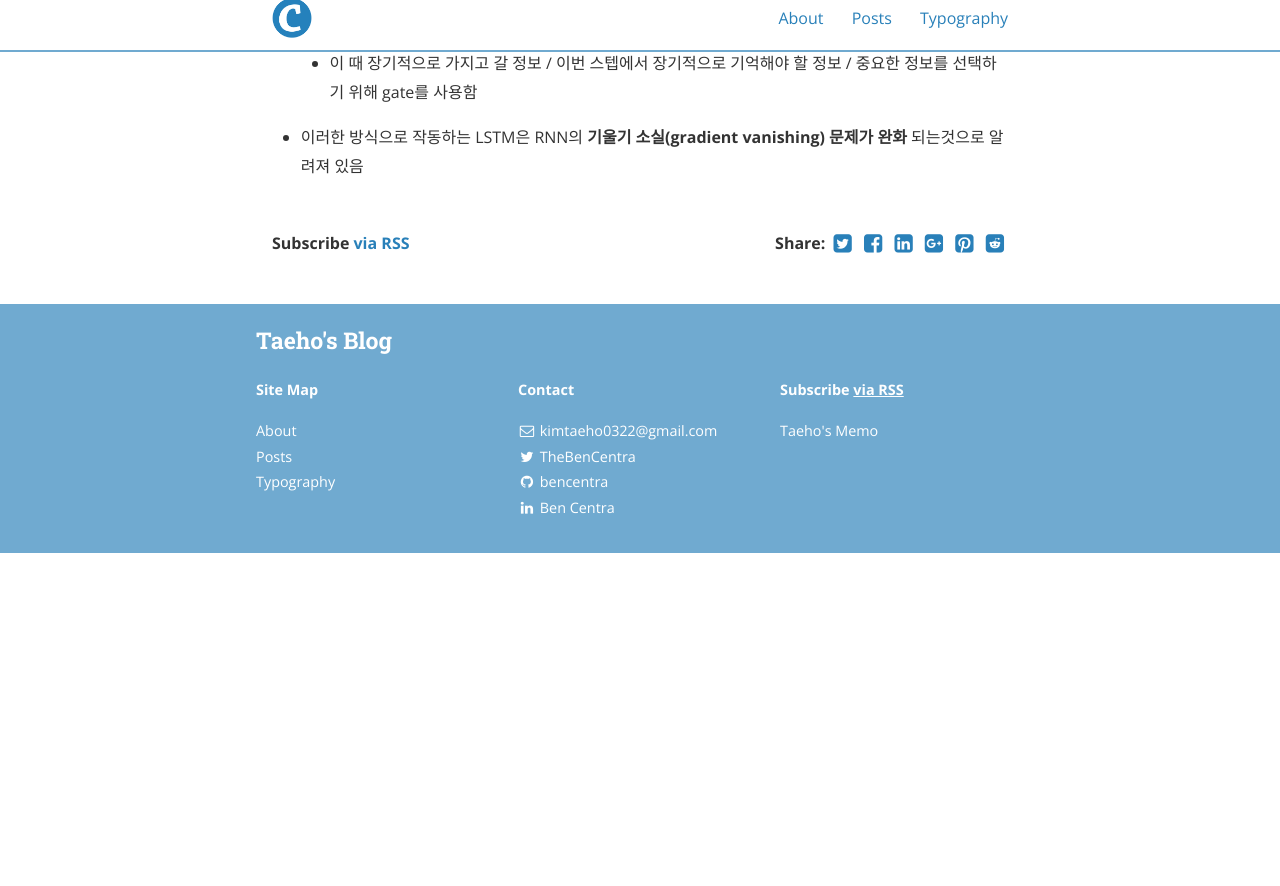
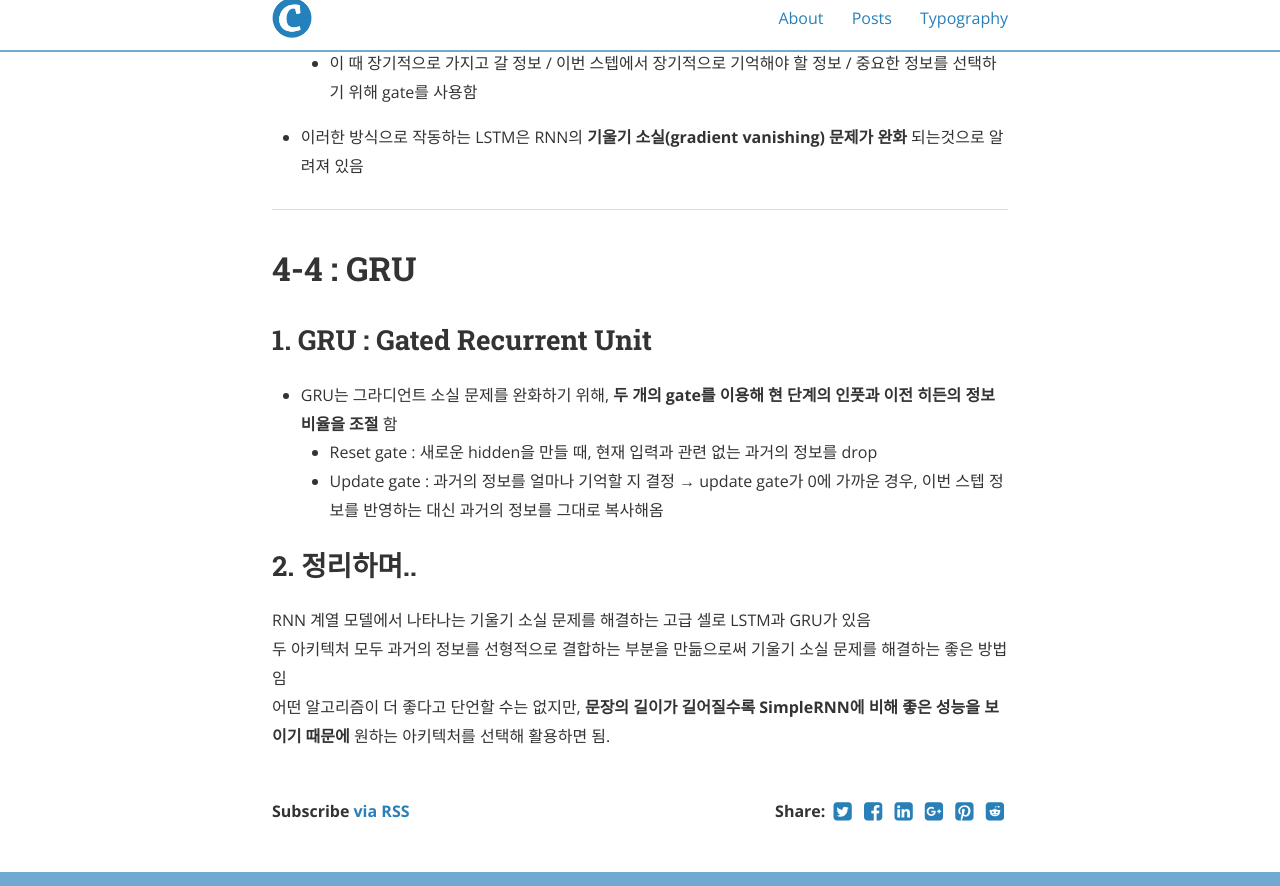
Before and after one commit to Taeho-Kim-0322/Taeho-Kim-0322.github.io, a Jekyll site: the page built from _posts/2020-12-01-NLP_3.md, in a window 1280 px wide and 900 px high, scrolled down 7267 px, cut to the strip 14-900 px from the top of the window. Built offline with Jekyll 4.4.1, drawn with Linux system fonts in a browser that asks for light colours; nearby versions of some CDN libraries; before the commit the page ends 7834 px from its top, so only the background shows below that.

Commit message:
Update 2020-12-01-NLP_3.md

```diff
--- a/_posts/2020-12-01-NLP_3.md
+++ b/_posts/2020-12-01-NLP_3.md
@@ -117,3 +117,19 @@ cover:  "/assets/instacode.png"
     - cell state와 hidden state를 두어 장기적으로 가지고 가야 할 정보를 저장함
     - 이 때 장기적으로 가지고 갈 정보 / 이번 스텝에서 장기적으로 기억해야 할 정보 / 중요한 정보를 선택하기 위해 gate를 사용함
   - 이러한 방식으로 작동하는 LSTM은 RNN의 __기울기 소실(gradient vanishing) 문제가 완화__ 되는것으로 알려져 있음
+
+
+
+---
+
+
+# 4-4 : GRU
+## 1. GRU : Gated Recurrent Unit
+  - GRU는 그라디언트 소실 문제를 완화하기 위해, __두 개의 gate를 이용해 현 단계의 인풋과 이전 히든의 정보 비율을 조절__ 함
+    - Reset gate : 새로운 hidden을 만들 때, 현재 입력과 관련 없는 과거의 정보를 drop
+    - Update gate : 과거의 정보를 얼마나 기억할 지 결정 → update gate가 0에 가까운 경우, 이번 스텝 정보를 반영하는 대신 과거의 정보를 그대로 복사해옴
+
+## 2. 정리하며..
+  RNN 계열 모델에서 나타나는 기울기 소실 문제를 해결하는 고급 셀로 LSTM과 GRU가 있음
+  두 아키텍처 모두 과거의 정보를 선형적으로 결합하는 부분을 만듦으로써 기울기 소실 문제를 해결하는 좋은 방법임
+  어떤 알고리즘이 더 좋다고 단언할 수는 없지만, __문장의 길이가 길어질수록 SimpleRNN에 비해 좋은 성능을 보이기 때문에__ 원하는 아키텍처를 선택해 활용하면 됨.
```
